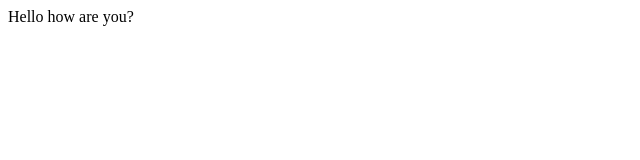
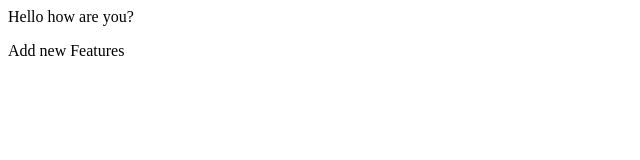
Before and after one commit to TalhaShakee/localdemo, a plain HTML site: page index.html in a window 1280 px wide. Shown: the full height of the page, 0-640 px from the left. Drawn offline with Linux system fonts and the light colour scheme.

Commit message:
Add new featuer

```diff
--- a/index.html
+++ b/index.html
@@ -1 +1,2 @@
 <p>Hello how are you?</p>
+<p>Add new Features</p>
```
